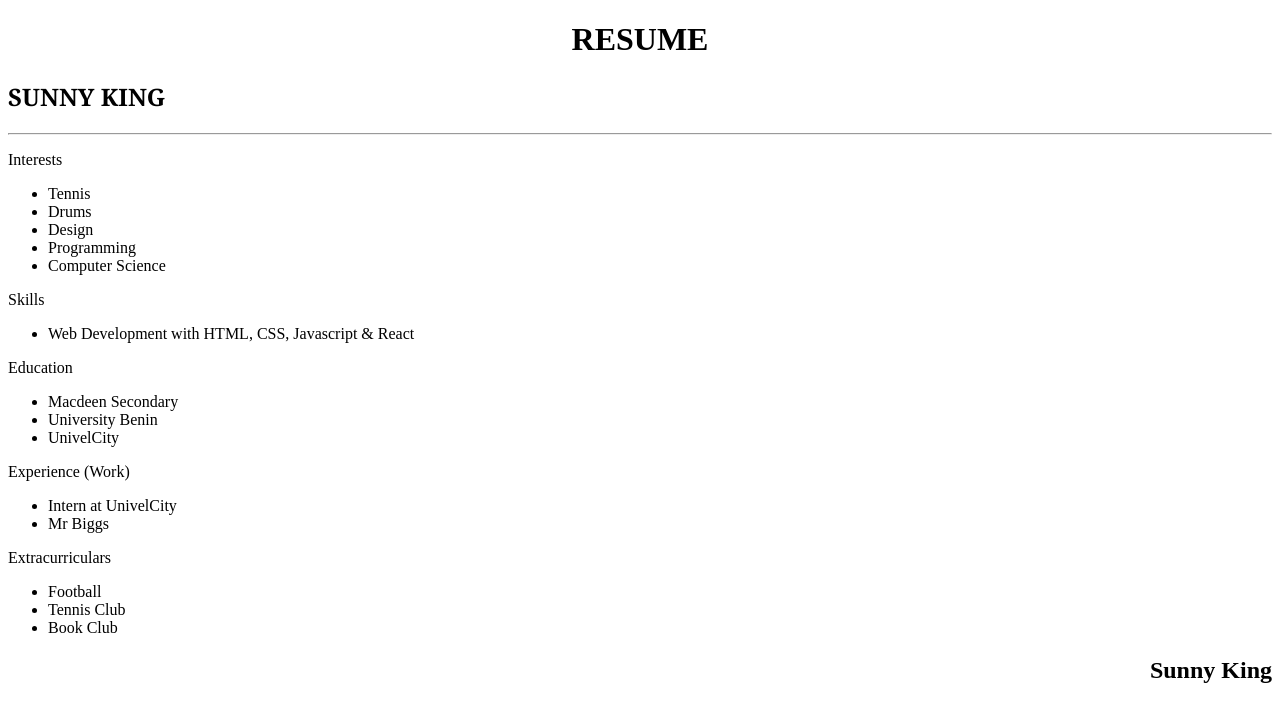
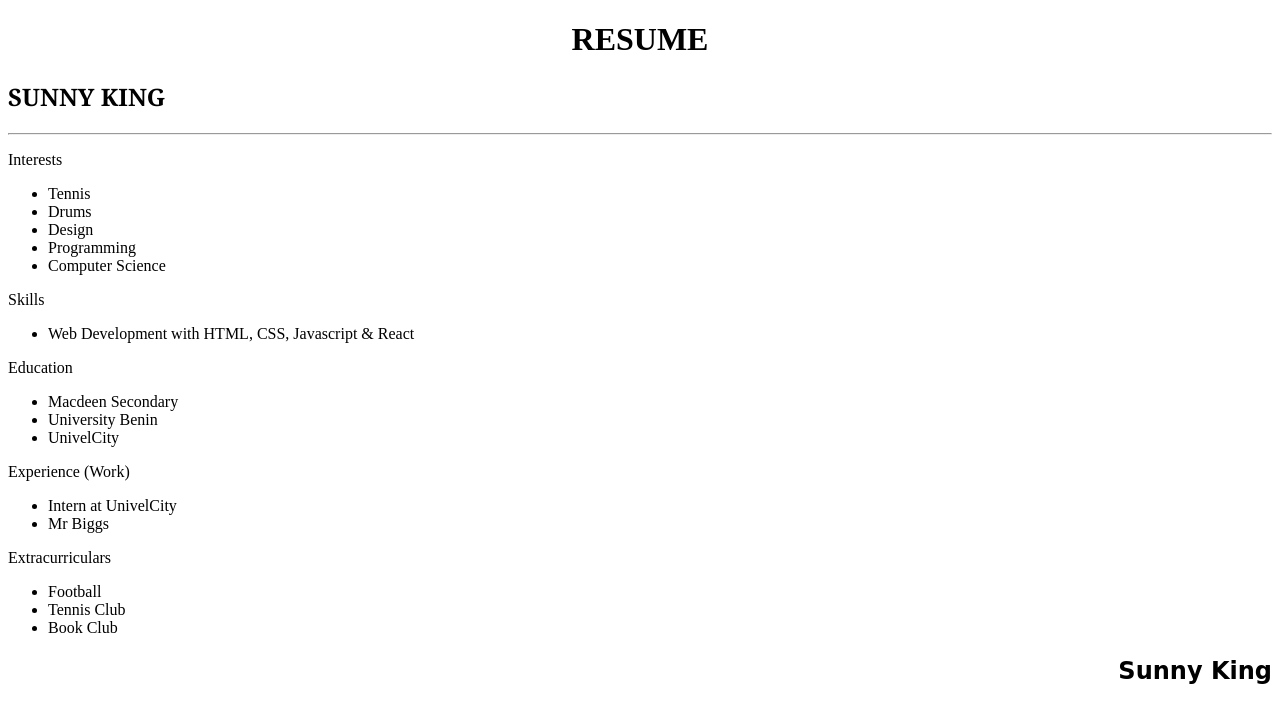
Before and after one commit to briskking/ResumeAssignment, a plain HTML site: page briskresume.html in a window 1280 px wide. Drawn offline with Linux system fonts and the light colour scheme.

Commit message:
started new

```diff
--- a/briskresume.html
+++ b/briskresume.html
@@ -46,6 +46,6 @@
 
 <div class="right"></div>
 <div id="footer">
-  <h2 id="name" style="text-align: right;">Sunny King</h2></div>
+  <h2 id="name" style="text-align: right; font-family: cursive;">Sunny King</h2></div>
 </body>
 </html>
```
